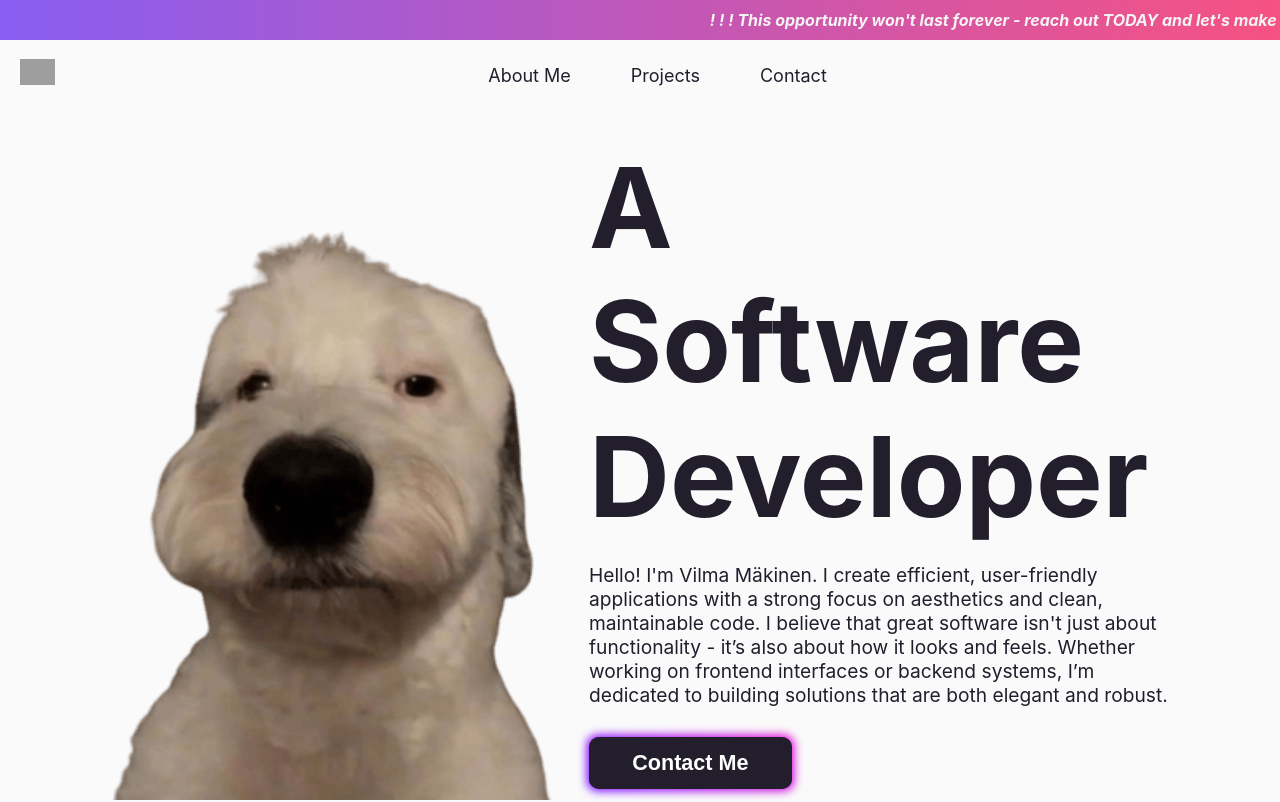
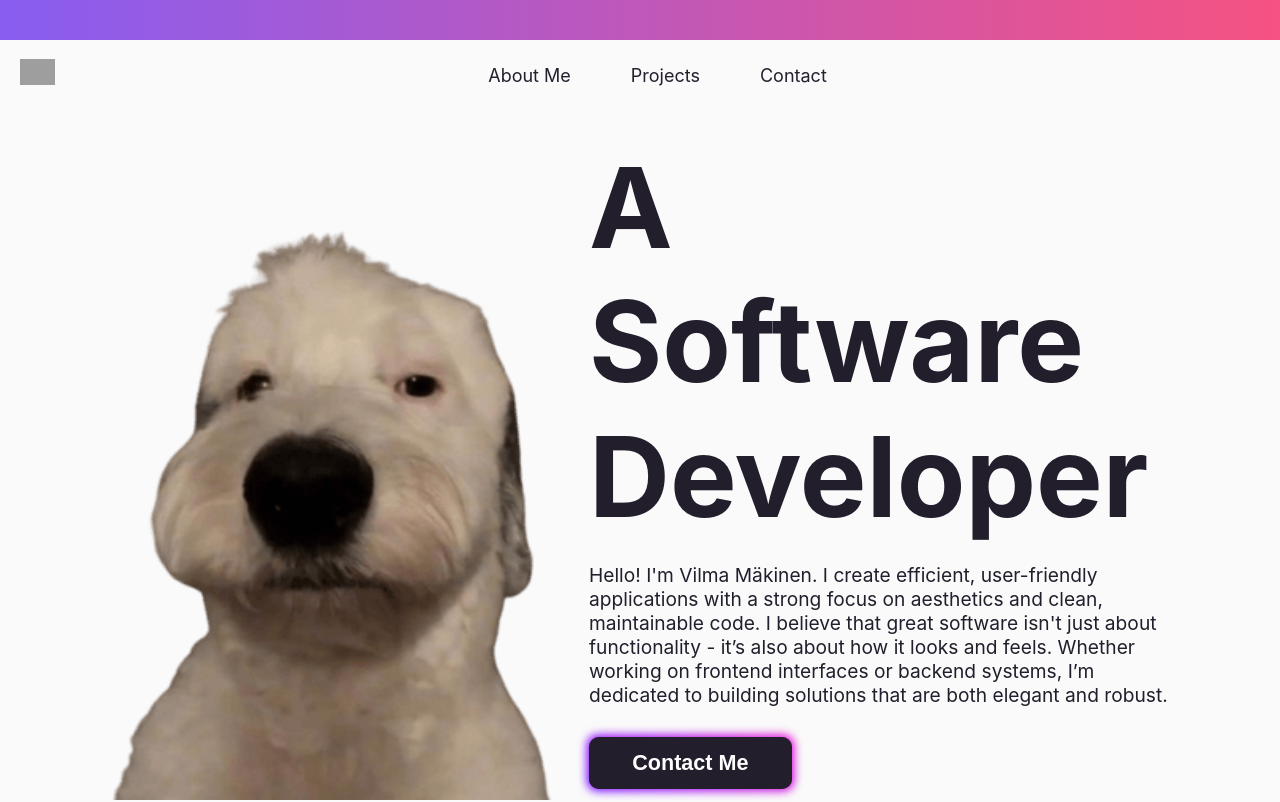
Before and after one commit to makinenvilma/portfolio-website-react, a React (Create React App) app in the folder frontend/: page / in a window 1280 px wide. Shown: the top 802 px of the page. Built offline with nearby package versions, Linux system fonts and the light colour scheme; grey boxes are pictures that could not be loaded.

Commit message:
Delete: text

```diff
--- a/frontend/src/components/marquee/Marquee.jsx
+++ b/frontend/src/components/marquee/Marquee.jsx
@@ -5,8 +5,7 @@ const Marquee = () => {
   return (
     <div className={styles.marqueeContainer}>
       <div className={styles.marqueeContent}>
-        ! ! ! This opportunity won't last forever - reach out TODAY and let's
-        make great things happen ! ! !
+
       </div>
     </div>
   );
--- a/frontend/src/components/marquee/Marquee.module.css
+++ b/frontend/src/components/marquee/Marquee.module.css
@@ -14,7 +14,7 @@
 .marqueeContent {
   display: inline-block;
   padding-left: 100%;
-  animation: marquee 20s linear infinite;
+  animation: marquee 40s linear infinite;
   font-style: italic; /* Italicize for cursive effect */
   font-weight: bold; /* Making the text bold */
   color: #f4f4f4;
```
